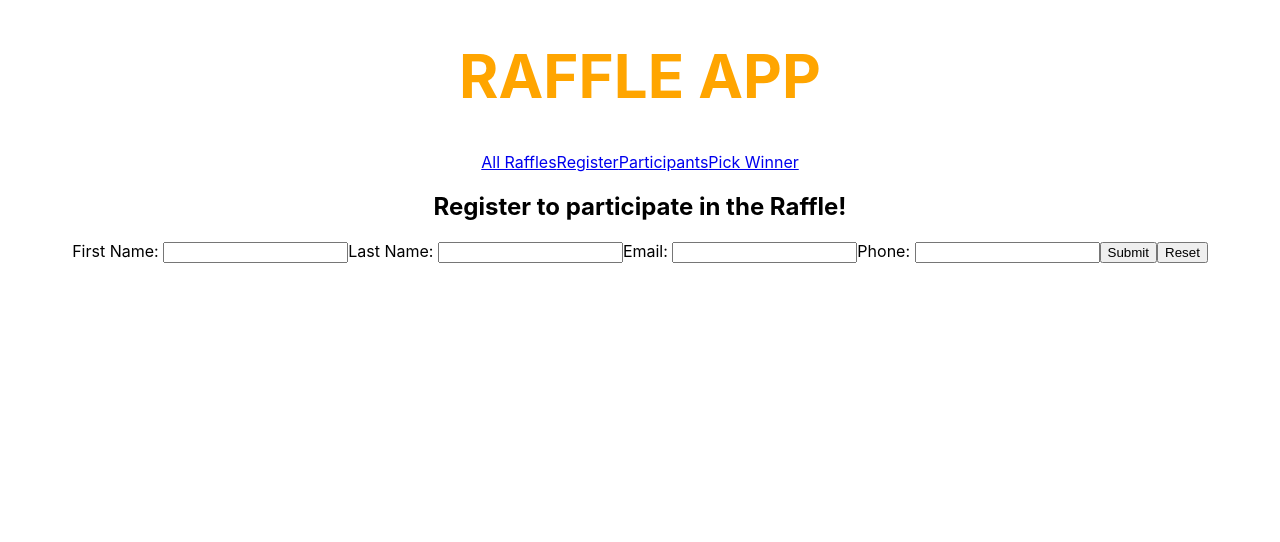
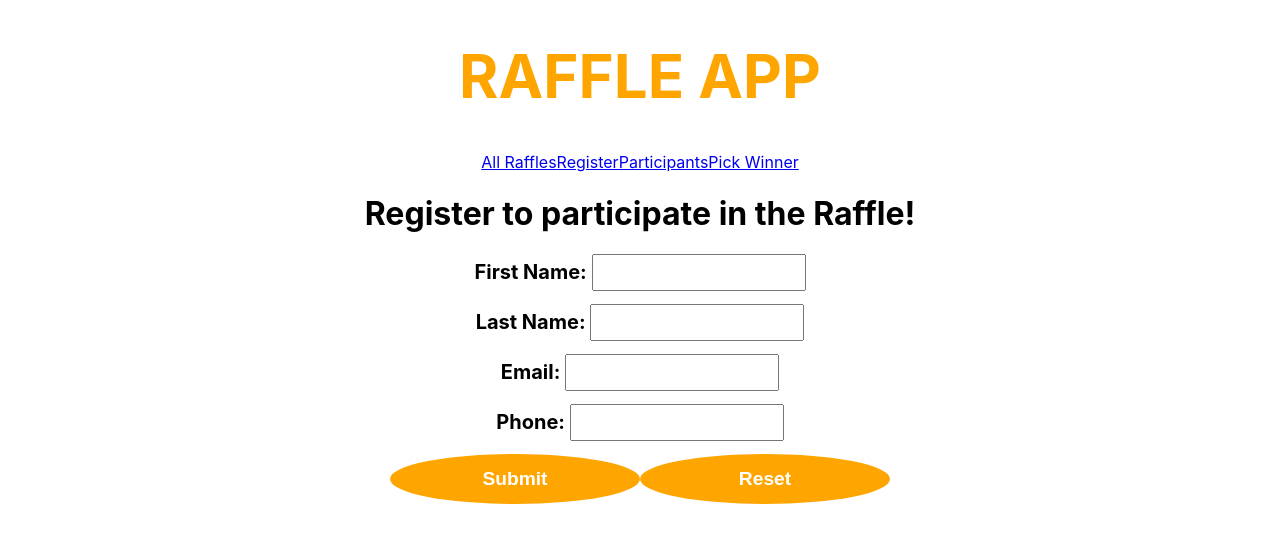
Before and after one commit to jennaqian/jennaqian-takehome-polleverywhere, a React (Create React App) app in the folder front-end/: page /raffles/1 in a window 1280 px wide. Shown: the top 542 px of the page. Built offline with nearby package versions, Linux system fonts and the light colour scheme; no server answers.

Commit message:
Added css for home page and registration page

```diff
--- a/front-end/src/App.css
+++ b/front-end/src/App.css
@@ -11,11 +11,64 @@ body{
 }
 
 .new-raffle-form{
-    border: 1px solid black;
+    border: 2px dotted orange;
+    width: 75%;
+    margin: 0 auto;
+    padding: 15px 0px;
 }
 
 .new-raffle-form-input{
     display: grid;
     grid-template-columns: repeat(2,1fr);
+    text-align: left;
+    margin-left: 55px;
+}
+.input-div > label{
+    font-size: 25px;
+}
+.input-div > input{
+    width: 350px;
+    padding: 10px 2px;
+}
+button {
+    width: 250px;
+    height: 50px;
+    font-size: larger;
+    font-weight: bold;
+    background-color: orange;
+    color:white;
+    border:none;
+    border-radius: 50%;
+}
 
+.all-raffles{
+    padding: 10px;
+    text-decoration: none;
 }
+.raffle{
+    border: 2px dotted orange;
+    padding: 5px;
+    width: 75%;
+    margin: 8px auto;
+}
+.raffle > h3{
+    font-weight: bold;
+}
+
+.reg-div{
+    width: 75%;
+    margin: 0 auto;
+}
+.reg-form{
+    display: grid;
+    grid-template-rows: repeat(6,1fr);
+}
+.reg-form > div > label{
+    font-weight: bold;
+    font-size: 20px;
+}
+.reg-form > div > input{
+    width: 200px;
+    padding: 5px;
+    font-size: 20px;
+}
--- a/front-end/src/components/NewRaffleForm.js
+++ b/front-end/src/components/NewRaffleForm.js
@@ -36,7 +36,7 @@ export default function NewRaffleForm({setNewRaffleCreated}) {
       <h1>New Raffle:</h1>
 
       <div className="new-raffle-form-input">
-        <div>
+        <div className="input-div">
           <label htmlFor="rname">Raffle Name: *</label>
           <input
             id="rname"
@@ -48,7 +48,7 @@ export default function NewRaffleForm({setNewRaffleCreated}) {
           />
         </div>
 
-        <div>
+        <div className="input-div">
           <label htmlFor="secret_token">Raffle Secret Token: *</label>
           <input
             id="secret_token"
@@ -61,10 +61,10 @@ export default function NewRaffleForm({setNewRaffleCreated}) {
         </div>
       </div>
 
-      <h3>
-        You must remember the Raffle Token because it will be asked when picking
-        a winner
-      </h3>
+      <h4>
+        *You must remember the Raffle Token because it will be asked when picking
+        a winner*
+      </h4>
 
       <button type="submit">Create New Raffle</button>
     </form>
--- a/front-end/src/components/Raffle.js
+++ b/front-end/src/components/Raffle.js
@@ -1,10 +1,16 @@
-import {Link} from "react-router-dom"
+import { Link } from "react-router-dom";
 
-export default function Raffle ({id, rname, date_created}){
-    let date = String(new Date(date_created)).slice(0,15)
-    let time = new Date(date_created).toLocaleString('en-US', { hour: 'numeric', minute: 'numeric', second: 'numeric', hour12: true });
+export default function Raffle({ id, rname, date_created }) {
+  let date = String(new Date(date_created)).slice(0, 15);
+  let time = new Date(date_created).toLocaleString("en-US", {
+    hour: "numeric",
+    minute: "numeric",
+    second: "numeric",
+    hour12: true,
+  });
 
   return (
+    <div className="raffle">
       <Link to={`/raffles/${id}`}>
         <h3>{rname}</h3>
         <div>
@@ -13,5 +19,6 @@ export default function Raffle ({id, rname, date_created}){
           <p>Raffled on: </p>
         </div>
       </Link>
-    )
-};
+    </div>
+  );
+}
--- a/front-end/src/components/Raffles.js
+++ b/front-end/src/components/Raffles.js
@@ -6,7 +6,7 @@ const API = process.env.REACT_APP_API_URL;
 
 export default function Raffles({newRaffleCreated, setNewRaffleCreated}) {
     const [raffles, setRaffles] = useState([]);
-// console.log(newRaffleCreated)
+
     useEffect(()=> {
         axios.get(`${API}/raffles`)
             .then((res) => {
@@ -21,7 +21,7 @@ export default function Raffles({newRaffleCreated, setNewRaffleCreated}) {
     },[newRaffleCreated]);
 
   return (
-    <div>
+    <div className="all-raffles">
       <h2>All Raffles:</h2>
       {raffles.map((elem,i) => <Raffle id = {elem.id} rname = {elem.rname} date_created = {elem.date_created} key={i}/>)}
     </div>
--- a/front-end/src/pages/RegisterPage.js
+++ b/front-end/src/pages/RegisterPage.js
@@ -51,26 +51,35 @@ export default function RegisterPage (){
     const {fname, lname, email, phone} = participant;
 
     return(
+        <div className="reg-div">
+            <Navbar id={id}/>
+            <h1>Register to participate in the Raffle!</h1>
+
+            <form onSubmit={handleSubmit} className="reg-form">
                 <div>
-
-            <Navbar id={id}/>
-            <h2>Register to participate in the Raffle!</h2>
-
-            <form onSubmit={handleSubmit}>
                     <label htmlFor="fname">First Name: </label>
                     <input type="text" id="fname" value={fname} onChange={handleTextChange} required/>
+                </div>
 
+                <div>
                     <label htmlFor="lname">Last Name: </label>
                     <input type="text" id="lname" value={lname} onChange={handleTextChange} required/>
+                </div>
 
+                <div>
                     <label htmlFor="email">Email: </label>
                     <input type="text" id="email" value={email} onChange={handleTextChange} required/>
+                </div>
 
+                <div>
                     <label htmlFor="phone">Phone: </label>
                     <input type="number" id="phone" value={phone} onChange={handleTextChange} />
+                </div>
 
+                <div>
                     <button>Submit</button>
                     <button onClick={handleReset}>Reset</button>
+                </div>
             </form>
 
             {posted ? null: <h3>Please try again!</h3>}
```
Lines whose indentation alone changed are shown as unchanged.
